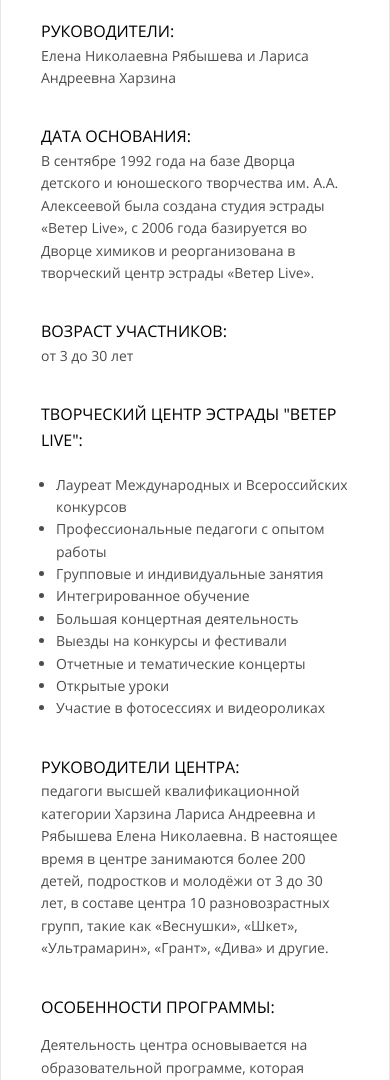
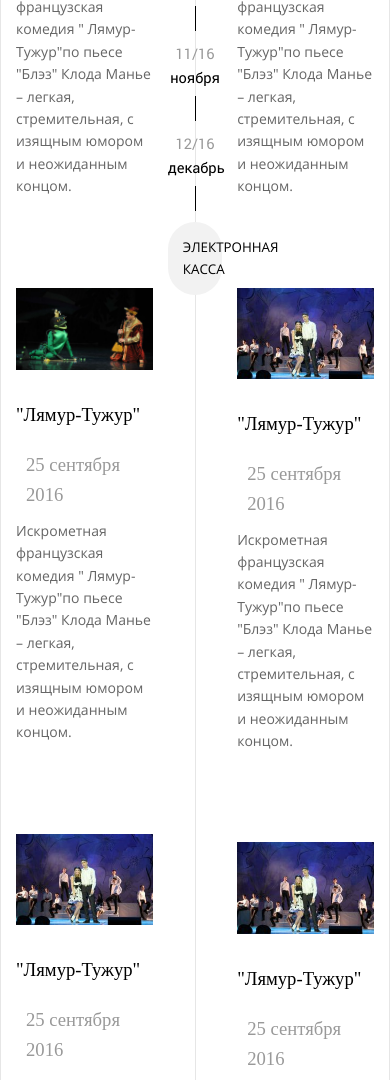
Before and after one commit to vik-space/dhimicov, a plain HTML site: page index.html in a window 390 px wide. Shown: the part 686-1766 px from the top of the page. Drawn offline with nearby package versions, Linux system fonts and the light colour scheme; files that its build step writes are made by us from their sources; a web font is replaced by a local one.

Commit message:
[ css, html ] Черновой вариант страницы Афиши
Проверенна адаптивность до разрешения 992px

```diff
--- a/index.html
+++ b/index.html
@@ -121,87 +121,140 @@
 		</div>
 	</header>
 	<div class="header_cap"></div>
+	<div class="list_poster">
+		<div class="container" style="border-right: solid 1px #E6E6E6;border-left: solid 1px #E6E6E6; ">
+			<div class="row">
+				<div class="col_left col_content poster">
 
-<div >
-	<div class="container " style="border-right: solid 1px #E6E6E6;border-left: solid 1px #E6E6E6;">
-		<div class="groups_slider">
-			<div class="foto_groups">
-				<img src="img/current groups.jpg" alt="">
-			</div>
-			<div class="foto_groups">
-				<img src="img/current groups.jpg" alt="">
-			</div>
-			<div class="foto_groups">
-				<img src="img/current groups.jpg" alt="">
-			</div>
-		</div>
-	</div>
-</div>
-	<div class="section_current_groups">
-		<div class="container" style="border-right: solid 1px #E6E6E6;border-left: solid 1px #E6E6E6;">
-			<div class="row">
-				<h1>Творческий центр эстрады «Ветер Live»</h1>
-				<div class="col-md-6 col_description_groups">
-					<h2>РУКОВОДИТЕЛИ:</h2>
-					Елена Николаевна Рябышева и Лариса Андреевна Харзина
-
-					<h2>ДАТА ОСНОВАНИЯ: </h2>
-					В сентябре 1992 года на базе Дворца детского и юношеского творчества им. А.А. Алексеевой  была создана студия эстрады «Ветер Live», с  2006 года базируется во Дворце химиков и реорганизована в творческий центр эстрады «Ветер Live».
-
-					<h2>ВОЗРАСТ УЧАСТНИКОВ: </h2>
-					от 3 до 30 лет
-
-					<h2>ТВОРЧЕСКИЙ ЦЕНТР ЭСТРАДЫ "ВЕТЕР LIVE":</h2>
-					<ul>
-						<li>Лауреат Международных и Всероссийских конкурсов</li>
-						<li>Профессиональные педагоги с опытом работы </li>
-						<li>Групповые и индивидуальные занятия</li>
-						<li>Интегрированное обучение </li>
-						<li>Большая концертная деятельность </li>
-						<li>Выезды на конкурсы и фестивали </li>
-						<li>Отчетные и тематические концерты </li>
-						<li>Открытые уроки</li>
-						<li>Участие в фотосессиях и видеороликах</li>
-					</ul>
-
-					<h2>РУКОВОДИТЕЛИ ЦЕНТРА: </h2>
-					педагоги высшей квалификационной категории Харзина Лариса Андреевна и Рябышева Елена Николаевна.
-
-					В настоящее время в центре занимаются более 200 детей, подростков и молодёжи от 3 до 30 лет, в составе центра 10 разновозрастных групп, такие как «Веснушки», «Шкет», «Ультрамарин», «Грант», «Дива» и другие.
-
-					<h2>ОСОБЕННОСТИ ПРОГРАММЫ:</h2>
-
-					<p>Деятельность центра основывается на образовательной программе, которая имеет художественно-эстетическую направленность. Цель программы  - создание условий для личностного и творческого роста воспитанников в процессе целенаправленного образования. В процессе обучения педагоги ставят задачи развития у детей навыков эстрадного пения, знакомства с основами хореографии и актёрского мастерства, формирования индивидуальных творческих способностей детей, воспитания целеустремлённости и самостоятельности. Обучение эстрадному пению  способствует яркому индивидуальному раскрытию ребёнка, даёт возможность стать исполнителем-солистом. Занятия в центре помогают учащимся узнать эстрадные направления музыки, расширить кругозор,  сформировать музыкально-эстетический вкус.</p>
-
-					<p><strong>Во время обучения воспитанники получают качественные знания по эстрадному вокалу, актёрскому мастерству и хореографии и далее продолжают  заниматься в концертной группе, где идёт совершенствование умений и навыков.</strong></p>
-
-					<p>В настоящее время коллектив Творческого центра эстрады «Ветер Live» является ведущим среди детско-юношеских коллективов города. </p>
-
-					<p><strong>Это было бы невозможно без профессиональных педагогов, которые постоянно повышают свой уровень, посещая курсы и мастер-классы ведущих педагогов России по вокалу, педагогике и психологии.</strong></p>
-
-					<p>Деятельность коллектива отмечена множественными благодарственными письмами и дипломами участников различных фестивалей и конкурсов.</p>
-				</div>
-				<div class="col-md-6 col_data">
-					<div id="groups_contact">
-						<div class="phone">
-							<div class="caption">Контактный телефон</div>
-							8 (8202) 62-71-73 </br>
-							8 (921) 137-13-90
+					<div class="item_poster">
+						<div class="wrap_img">
+							<img src="img/1.jpg" alt="alt">
 						</div>
-						<div class="address">
-							<div class="caption">Адрес:</div>
-							пр. Победы, 100
+						<div class="caption">
+							"Лямур-Тужур"
 						</div>
-						<div class="training">
-							<div class="caption">Обучение:</div>
-							платное <span>(уточнять по телефону)</span>
+						<div class="date_poster">25 сентября 2016</div>
+						<div class="description__poster">
+							Искрометная французская комедия " Лямур-Тужур"по пьесе "Блэз" Клода Манье – легкая, стремительная, с изящным юмором и неожиданным концом.
 						</div>
 					</div>
+
+					<div class="item_poster">
+						<div class="wrap_img">
+							<img src="img/photo_report.jpg" alt="alt">
+						</div>
+						<div class="caption">
+							"Лямур-Тужур"
+						</div>
+						<div class="date_poster">25 сентября 2016</div>
+						<div class="description__poster">
+							Искрометная французская комедия " Лямур-Тужур"по пьесе "Блэз" Клода Манье – легкая, стремительная, с изящным юмором и неожиданным концом.
+						</div>
+					</div>
+
+					<div class="item_poster">
+						<div class="wrap_img">
+							<img src="img/1.jpg" alt="alt">
+						</div>
+						<div class="caption">
+							"Лямур-Тужур"
+						</div>
+						<div class="date_poster">25 сентября 2016</div>
+						<div class="description__poster">
+							Искрометная французская комедия " Лямур-Тужур"по пьесе "Блэз" Клода Манье – легкая, стремительная, с изящным юмором и неожиданным концом.
+						</div>
+					</div>
+
+					<div class="item_poster">
+						<div class="wrap_img">
+							<img src="img/1.jpg" alt="alt">
+						</div>
+						<div class="caption">
+							"Лямур-Тужур"
+						</div>
+						<div class="date_poster">25 сентября 2016</div>
+						<div class="description__poster">
+							Искрометная французская комедия " Лямур-Тужур"по пьесе "Блэз" Клода Манье – легкая, стремительная, с изящным юмором и неожиданным концом.
+						</div>
+					</div>
+
+				</div>
+				<div class="col_center">
+					<div class="descriotion_block">
+						все события
+					</div>
+					<div class="item_filter">
+						<div class="btn_filter">
+							<span>09/16</span>
+							<a href="#">сентябрь</a>
+						</div>
+					</div>
+					<div class="item_filter">
+						<div class="btn_filter">
+							<span>10/16</span>
+							<a href="#">октябрь</a>
+						</div>
+					</div>
+					<div class="item_filter">
+						<div class="btn_filter">
+							<span>11/16</span>
+							<a href="#">ноября</a>
+						</div>
+					</div>
+					<div class="item_filter">
+						<div class="btn_filter">
+							<span>12/16</span>
+							<a href="#">декабрь</a>
+						</div>
+					</div>
+					<a href="#" class="cashbox">ЭЛЕКТРОННАЯ КАССА</a>
+				</div>
+				<div class="col_right col_content poster">
+
+					<div class="item_poster">
+						<div class="wrap_img">
+							<img src="img/1.jpg" alt="alt">
+						</div>
+						<div class="caption">
+							"Лямур-Тужур"
+						</div>
+						<div class="date_poster">25 сентября 2016</div>
+						<div class="description__poster">
+							Искрометная французская комедия " Лямур-Тужур"по пьесе "Блэз" Клода Манье – легкая, стремительная, с изящным юмором и неожиданным концом.
+						</div>
+					</div>
+
+					<div class="item_poster">
+						<div class="wrap_img">
+							<img src="img/1.jpg" alt="alt">
+						</div>
+						<div class="caption">
+							"Лямур-Тужур"
+						</div>
+						<div class="date_poster">25 сентября 2016</div>
+						<div class="description__poster">
+							Искрометная французская комедия " Лямур-Тужур"по пьесе "Блэз" Клода Манье – легкая, стремительная, с изящным юмором и неожиданным концом.
+						</div>
+					</div>
+
+					<div class="item_poster">
+						<div class="wrap_img">
+							<img src="img/1.jpg" alt="alt">
+						</div>
+						<div class="caption">
+							"Лямур-Тужур"
+						</div>
+						<div class="date_poster">25 сентября 2016</div>
+						<div class="description__poster">
+							Искрометная французская комедия " Лямур-Тужур"по пьесе "Блэз" Клода Манье – легкая, стремительная, с изящным юмором и неожиданным концом.
+						</div>
+					</div>
+
+
 				</div>
 			</div>
 		</div>
 	</div>
-
 	<footer id="stop">
 		<div class="content_footer">
 			<div class="container">
--- /dev/null
+++ b/sass/_list_poster.sass
@@ -0,0 +1,153 @@
+.list_poster
+	text-align: center
+	position: relative
+	&:after
+		content: ""
+		display: block
+		position: absolute
+		height: 100%
+		width: 1px
+		background-color: #e6e6e6
+		left: 50%
+		top: 0
+		z-index: -1
+	.col_left.poster
+		width: 43%
+		float: left
+		margin-top: 40px
+	.col_center
+		width: 14%
+		float: left
+		margin-top: 70px
+		.descriotion_block
+			font-family: OpenSansRegular
+			font-size: 14pt
+			color: $text_color
+			font-weight: bold
+			margin-bottom: 40px
+			position: relative
+			&:after
+				content: ""
+				height: 25px
+				width: 1px
+				background-color: #000
+				display: block
+				position: absolute
+				left: 50%
+				margin-left: 1px
+				margin-top: 7px
+		.btn_filter
+			font-size: 11pt
+			color: #000
+			position: relative
+			display: block
+			height: 90px
+			span
+				display: block
+				color: #999
+			&:after
+				content: ""
+				height: 25px
+				width: 1px
+				background-color: #000
+				display: block
+				position: absolute
+				left: 50%
+				margin-left: 1px
+				margin-top: 7px
+			a
+				text-decoration: none
+				color: #000
+		.cashbox
+			display: block
+			background-color: #f2f2f2
+			border-radius: 10em
+			padding: 15px
+			font-size: 10pt
+			font-family: OpenSansRegular
+			color: #000
+			text-decoration: none
+	.col_right.poster
+		width: 43%
+		float: left
+		margin-top: 40px
+		.item_poster
+			padding-left: 15px
+			padding-right: 100px
+	.poster
+		position: relative
+		// padding-bottom: 105px
+		.item_poster
+			padding-left: 100px
+			padding-right: 15px
+			margin-bottom: 90px
+			height: auto
+			min-height: 180px
+			display: inline-block
+			text-align: left
+			.wrap_img
+				// max-width: 256px
+				width: 100%
+				float: left
+				display: block
+				margin-right: 18px
+				border: none
+				position: relative
+				img
+					transition: all cubic-bezier(0, 0.42, 0.8, 1) .9s
+					width: 100%
+			// 	&:before
+			// 		content: "";
+			// 		display: block;
+			// 		position: absolute;
+			// 		top: 50%;
+			// 		left: 50%;
+			// 		height: calc(100% + 5px);
+			// 		width: calc(100% + 5px);
+			// 		border: solid 5px #fff;
+			// 		-webkit-box-sizing: border-box;
+			// 		-moz-box-sizing: border-box;
+			// 		box-sizing: border-box;
+			// 		-webkit-transform: translate(-50%,-50%);
+			// 		-moz-transform: translate(-50%,-50%);
+			// 		-o-transform: translate(-50%,-50%);
+			// 		-ms-transform: translate(-50%,-50%);
+			// 		-webkit-transition: all 0.9s cubic-bezier(0, 0.42, 0.8, 1);
+			// 		-moz-transition: all 0.9s cubic-bezier(0, 0.42, 0.8, 1);
+			// 		-o-transition: all 0.9s cubic-bezier(0, 0.42, 0.8, 1);
+			// 		-ms-transition: all 0.9s cubic-bezier(0, 0.42, 0.8, 1);
+			// 		transition: all 0.9s cubic-bezier(0, 0.42, 0.8, 1);
+			// 		z-index: 1;
+			// 		-webkit-transform-origin: top left;
+			// 		-moz-transform-origin: top left;
+			// 		-o-transform-origin: top left;
+			// 		-ms-transform-origin: top left;
+			// 		transform-origin: top left;
+			// &:hover
+			// 	.wrap_img
+			// 		&:before
+			// 			height: calc(100% + 30px);
+			// 			width: calc(100% + 30px);
+			// 			border: solid 20px #fff;
+			// 	img
+			// 		transform: scale(1.1)
+
+			.caption
+				margin-top: 30px
+				display: inline-block
+				margin-bottom: 20px
+			.date_poster
+				font-family: HeuristicaRegular
+				font-size: 14pt
+				color: #999
+				display: inline-block
+				margin-left: 10px
+			.description__poster
+				font-family: OpenSansRegular
+				font-size: 10.5pt
+				color: #666
+				margin-top: 10px
+		.footer_block
+			position: absolute
+			bottom: 0
+			margin-left: 5.5%
--- a/sass/_media.sass
+++ b/sass/_media.sass
@@ -27,6 +27,20 @@
 			text-align: center
 			img
 				display: inline-block
+	.list_poster
+		.poster
+			.item_poster
+				padding-left: 15px
+		.poster.col_right.poster
+			.item_poster
+				padding-right: 15px
+		.col_center
+			.descriotion_block
+				&:after
+					margin-left: 0
+			.btn_filter
+				&:after
+					margin-left: 0
 
 /* Large Devices, Wide Screens */
 @media only screen and (max-width : 1200px)
--- a/sass/main.sass
+++ b/sass/main.sass
@@ -6,6 +6,7 @@
 @import "service_page"
 @import "page_groups"
 @import "current_grops"
+@import "list_poster"
 
 
 .caption
```
Also changed, not shown: css/main.min.css.
